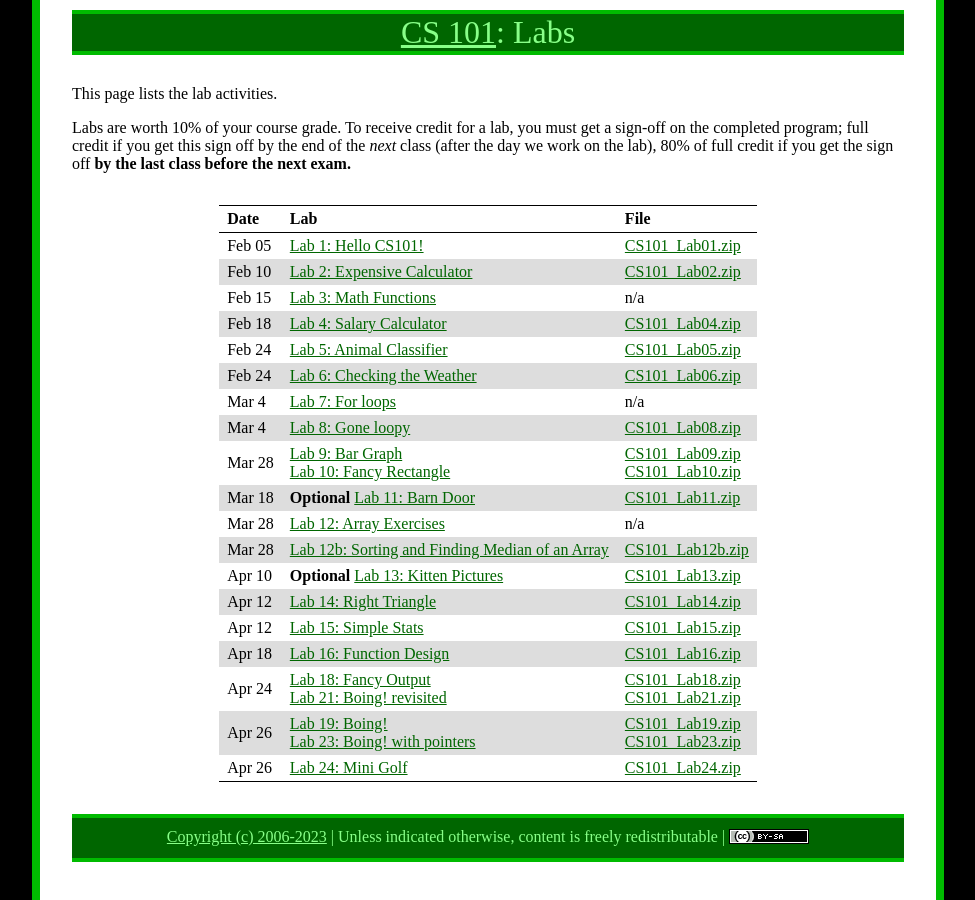
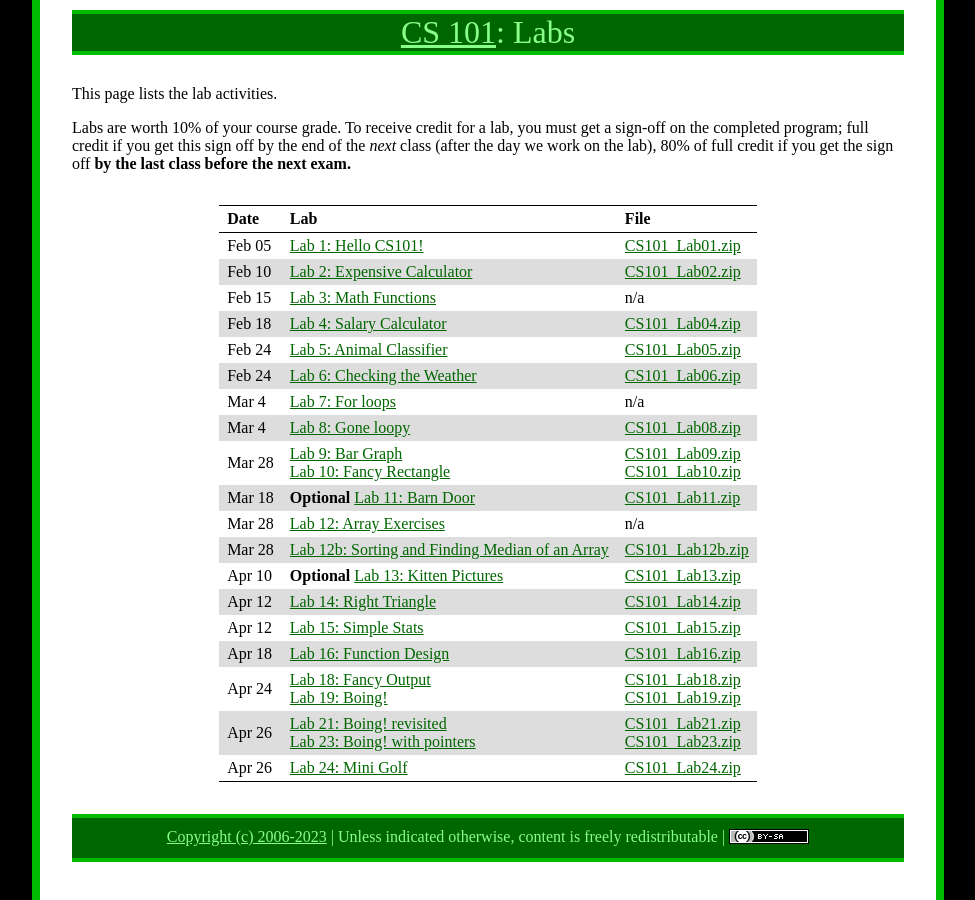
Before and after one commit to ycpcs/cs101-spring2023, a Jekyll site: the page built from labs/index.md, in a window 1280 px wide. Shown: the whole page, without its empty margins (152-1127 px from the left). Built offline with Jekyll 4.4.1, drawn with Linux system fonts in a browser that asks for light colours.

Commit message:
updated labs

```diff
--- a/labs/index.md
+++ b/labs/index.md
@@ -25,8 +25,8 @@ Labs are worth 10% of your course grade.  To receive credit for a lab, you must
 > Apr 12        | [Lab 14: Right Triangle](lab14.html)               | [CS101\_Lab14.zip](CS101_Lab14.zip)
 > Apr 12        | [Lab 15: Simple Stats](lab15.html)                 | [CS101\_Lab15.zip](CS101_Lab15.zip)
 > Apr 18        | [Lab 16: Function Design](lab16.html)              | [CS101\_Lab16.zip](CS101_Lab16.zip)
-> Apr 24         | [Lab 18: Fancy Output](lab18.html) <br /> [Lab 21: Boing! revisited](lab21.html) | [CS101\_Lab18.zip](CS101_Lab18.zip) <br /> [CS101\_Lab21.zip](CS101_Lab21.zip)
-> Apr 26         | [Lab 19: Boing!](lab19.html) <br /> [Lab 23: Boing! with pointers](lab23.html) | [CS101\_Lab19.zip](CS101_Lab19.zip) <br /> [CS101\_Lab23.zip](CS101_Lab23.zip)
+> Apr 24         | [Lab 18: Fancy Output](lab18.html) <br /> [Lab 19: Boing!](lab19.html) | [CS101\_Lab18.zip](CS101_Lab18.zip) <br /> [CS101\_Lab19.zip](CS101_Lab19.zip)
+> Apr 26         | [Lab 21: Boing! revisited](lab21.html) <br /> [Lab 23: Boing! with pointers](lab23.html) | [CS101\_Lab21.zip](CS101_Lab21.zip) <br /> [CS101\_Lab23.zip](CS101_Lab23.zip)
 > Apr 26         | [Lab 24: Mini Golf](lab24.html)                    | [CS101\_Lab24.zip](CS101_Lab24.zip)
 
 <!--
```
